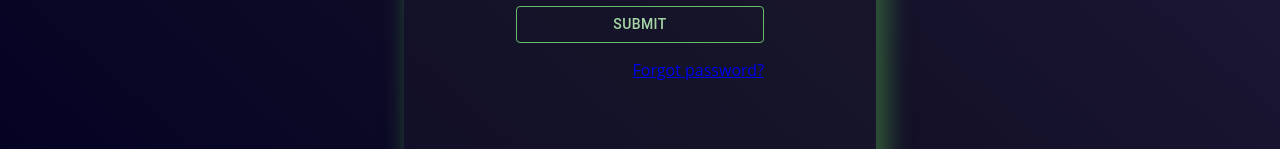
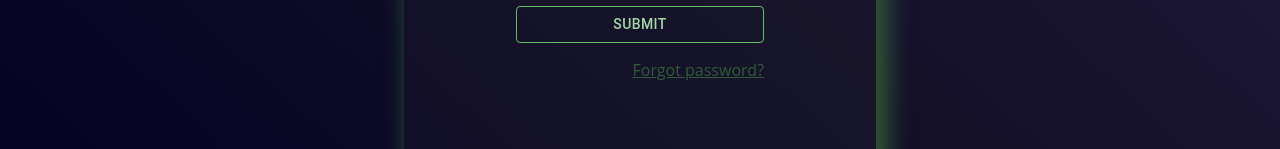
Before and after one commit to EgoPeek/EgoPeekApp, a React (Create React App) app in the folder FrontEnd/: page /login in a window 1280 px wide. Shown: the part 474-623 px from the top of the page. Built offline with nearby package versions, Linux system fonts and the light colour scheme.

Commit message:
change forgot password link color.

```diff
--- a/FrontEnd/src/components/Login/Login.css
+++ b/FrontEnd/src/components/Login/Login.css
@@ -32,4 +32,5 @@
 .reset-password{
     display: flex;
     justify-content: end;
+    color: #315a39
 }
--- a/FrontEnd/src/components/Login/Login.js
+++ b/FrontEnd/src/components/Login/Login.js
@@ -89,7 +89,7 @@ const Login = () => {
                             required
                         />
                         <GreenButton className={classes.fields} variant="outlined" onClick={handleLogin}>Submit</GreenButton>
-                        <p className = 'reset-password'><Link to={'/reset/email'}>Forgot password?</Link></p>
+                        <p><Link className = 'reset-password' to={'/reset/email'}>Forgot password?</Link></p>
                     </FormControl>
                 </form>
             </div>
```
